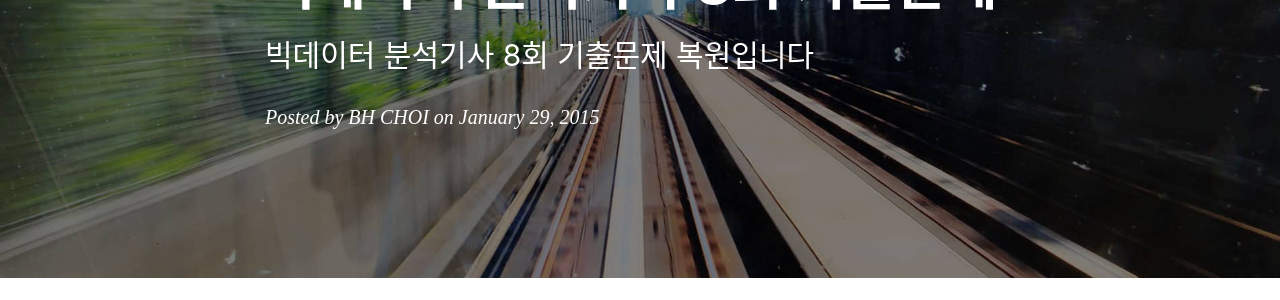
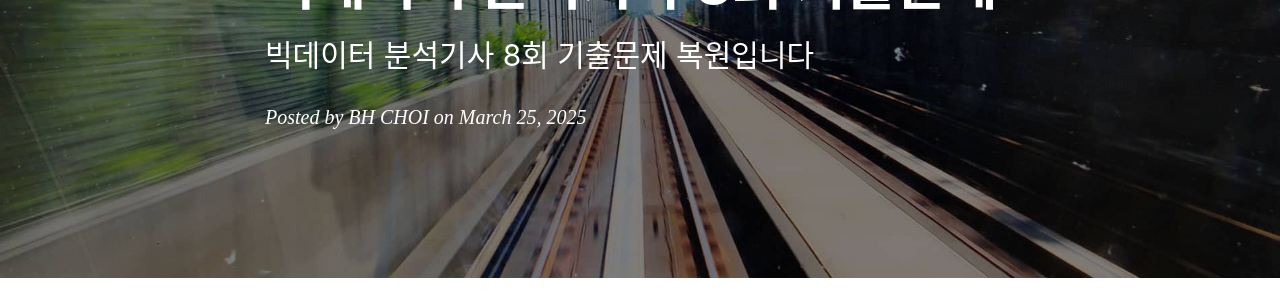
Before and after one commit to cbh456746/cbh456746.github.io, a Jekyll site: the page built from _posts/25-03-20-빅데이터분석기사 8회 기출.md, in a window 1280 px wide and 900 px high. Shown: the part 245-545 px from the top of the window. Built offline with Jekyll 4.4.1, drawn with Linux system fonts in a browser that asks for light colours; nearby versions of some CDN libraries; comment, search, counter and statistics services are not loaded; some of the changed text lies outside the part shown.

Commit message:
Update 25-03-20-빅데이터분석기사 8회 기출.md

```diff
--- a/_posts/25-03-20-빅데이터분석기사 8회 기출.md
+++ b/_posts/25-03-20-빅데이터분석기사 8회 기출.md
@@ -2,7 +2,7 @@
 layout:     post
 title:      "빅데이터 분석기사 8회 기출문제"
 subtitle:   "빅데이터 분석기사 8회 기출문제 복원입니다"
-date:       2015-01-29 12:00:00
+date:       2025-03-25 12:00:00
 author:     "BH CHOI"
 header-img: "img/post-bg-2015.jpg"
 catalog: true
```
